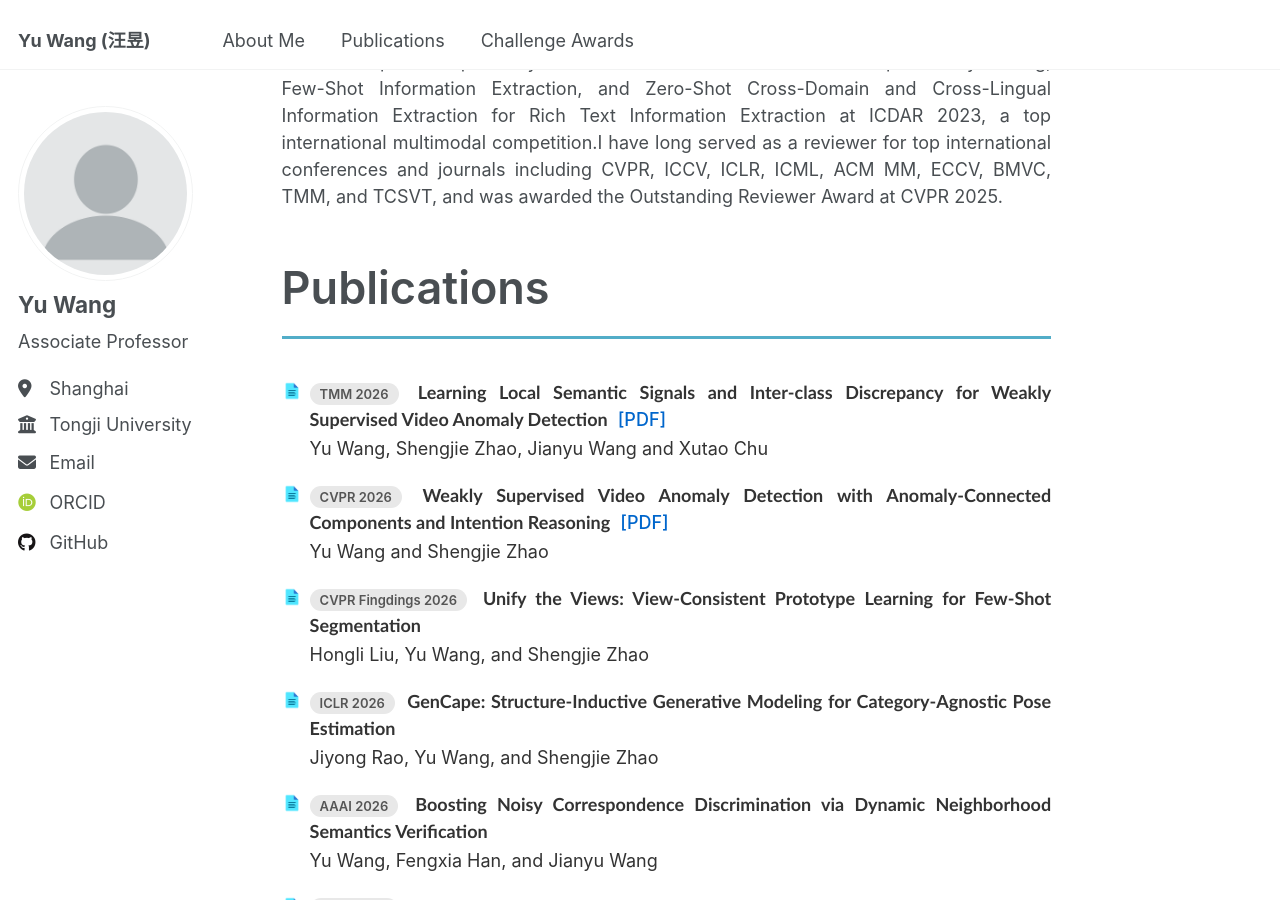
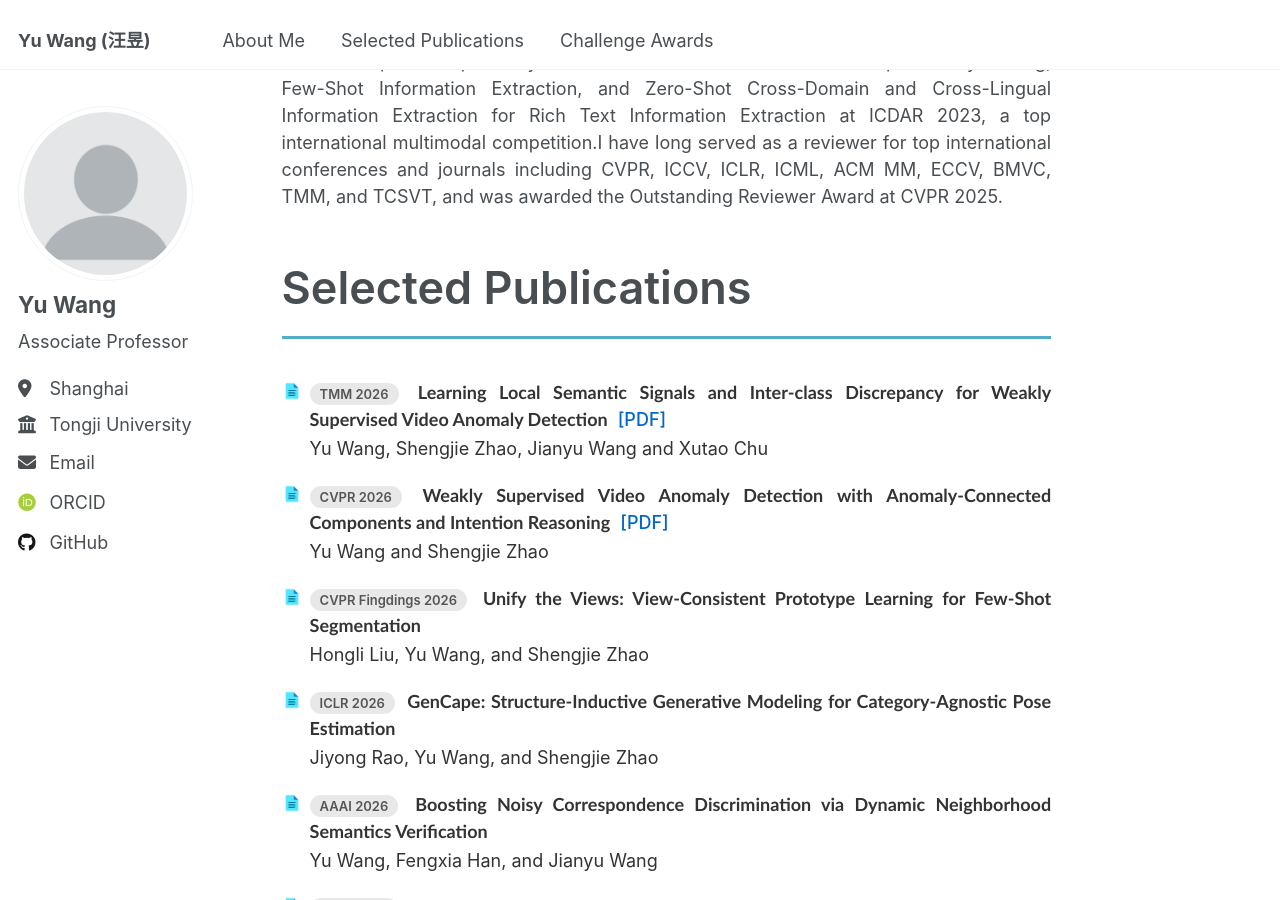
Before and after one commit to pkylin/pkylin.github.io, a Jekyll site: the page built from _pages/about.md, in a window 1280 px wide and 900 px high, scrolled down 604 px. Built offline with Jekyll 4.4.1, drawn with Linux system fonts in a browser that asks for light colours; some web fonts are replaced.

Commit message:
update to Selected Publications

```diff
--- a/_data/navigation.yml
+++ b/_data/navigation.yml
@@ -8,7 +8,7 @@ main:
   - title: "About Me"
     url: "#about-me"
 
-  - title: "Publications"
+  - title: "Selected Publications"
     url: "#publications"
 
   - title: "Challenge Awards"
--- a/_pages/about.md
+++ b/_pages/about.md
@@ -46,7 +46,7 @@ I have published more than 20 papers in top international journals and conferenc
 
 <section id="publications" class="section">
 
-<div class="section-title">Publications</div>
+<div class="section-title">Selected Publications</div>
 
 {% for post in site.data.publications %}
   {% include archive-single.html %}
```
